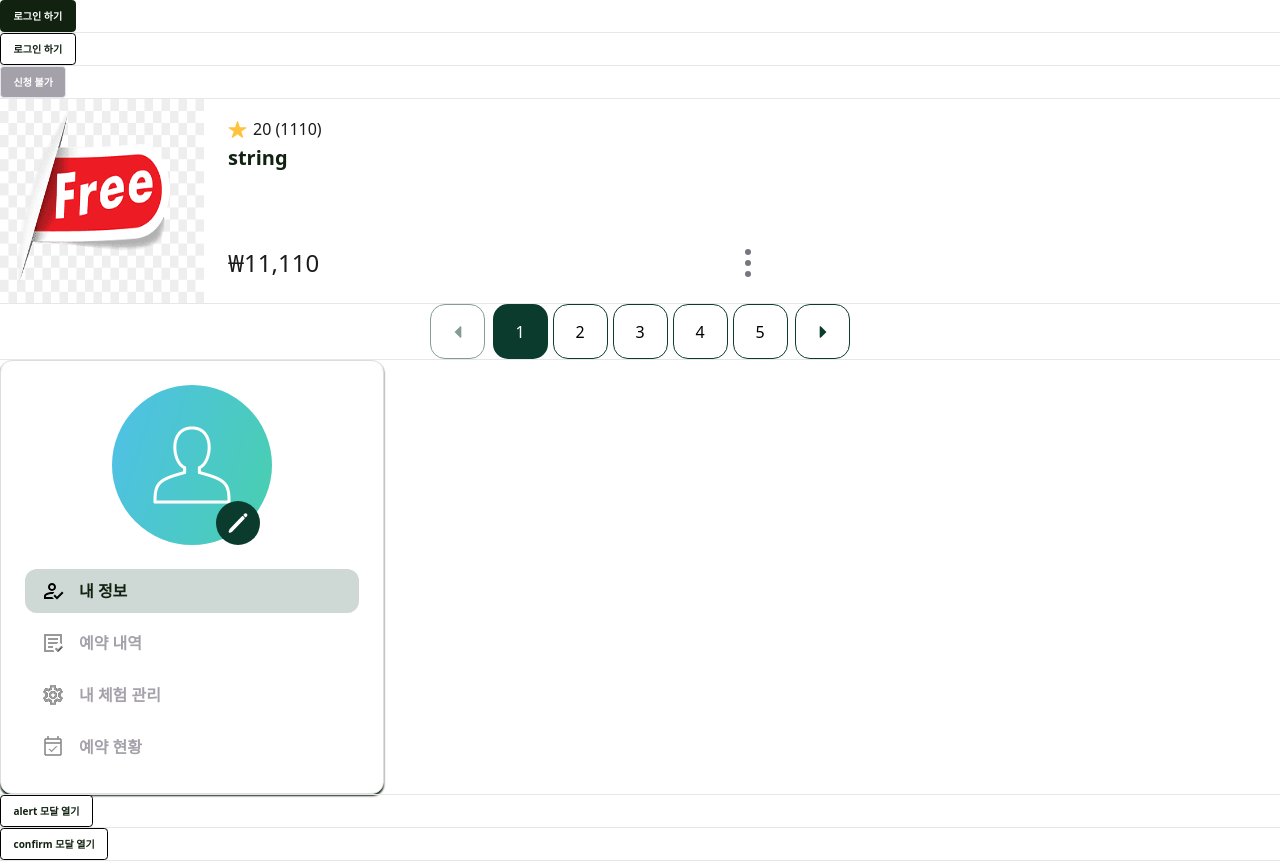
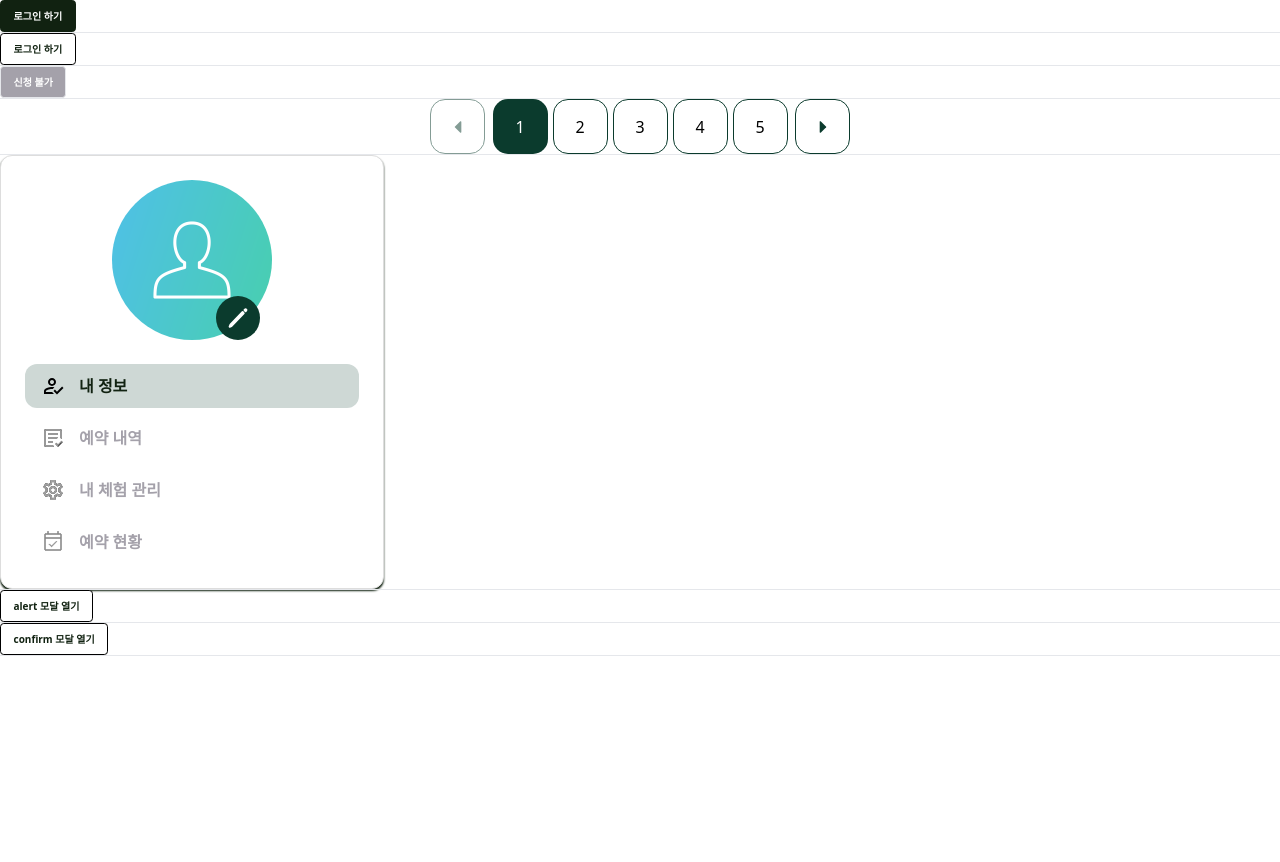
Before and after one commit to wjy308/nomad, a Next.js app: page /preview in a window 1280 px wide. Shown: the top 862 px of the page. After the commit the page ends 800 px from the top, so only its background shows below. Built offline with nearby package versions, Linux system fonts and the light colour scheme.

Commit message:
fix: 빌드에러 수정

```diff
--- a/src/pages/preview/index.tsx
+++ b/src/pages/preview/index.tsx
@@ -1,8 +1,5 @@
 import React, { useState } from 'react';
 import useModal from '@/hooks/useModal';
-import Card from '@/components/Card';
-import MyActibitiyCardInfo from '@/components/Card/myActibityCardInfo';
-import AcitivitiesCardList from '@/components/CardList/AcitivitiesCardList';
 import Pagination from '@/components/Pagination';
 import SideNavigation from '@/components/SideNavigation';
 import Button from '@/components/Button';
@@ -12,21 +9,6 @@ export const getStaticProps = async () => ({
     layoutType: 'removeLayout',
   },
 });
-
-const cardData = {
-  id: 0,
-  userId: 0,
-  title: 'string',
-  description: 'string',
-  category: 'string',
-  price: 11110,
-  address: 'string',
-  bannerImageUrl: 'string',
-  rating: 20,
-  reviewCount: 1110,
-  createdAt: 'string',
-  updatedAt: 'string',
-};
 
 function Index() {
   const { openModal, closeModal } = useModal();
@@ -66,10 +48,6 @@ function Index() {
       <hr />
       <Button text='신청 불가' color='black' disabled />
       <hr />
-      <Card image='/images/test123.png'>
-        <MyActibitiyCardInfo data={cardData} />
-      </Card>
-      <hr />
       <Pagination currentPage={currentPage} totalPages={12} onPageChange={handlePageChange} />
       <hr />
       <SideNavigation />
@@ -78,7 +56,6 @@ function Index() {
       <hr />
       <Button text='confirm 모달 열기' color='white' onClick={handleOpenConfirmModal} />
       <hr />
-      <AcitivitiesCardList activities={[]} />
     </>
   );
 }
```
